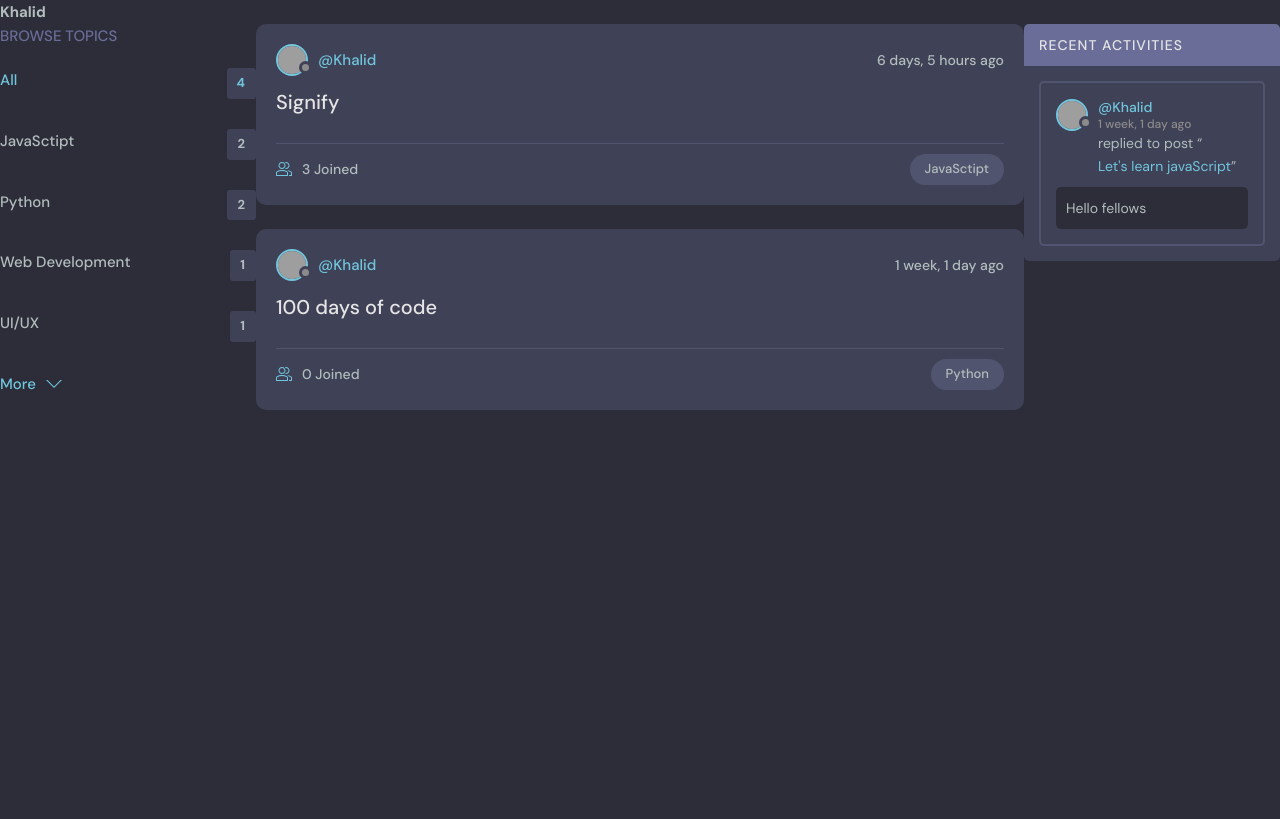
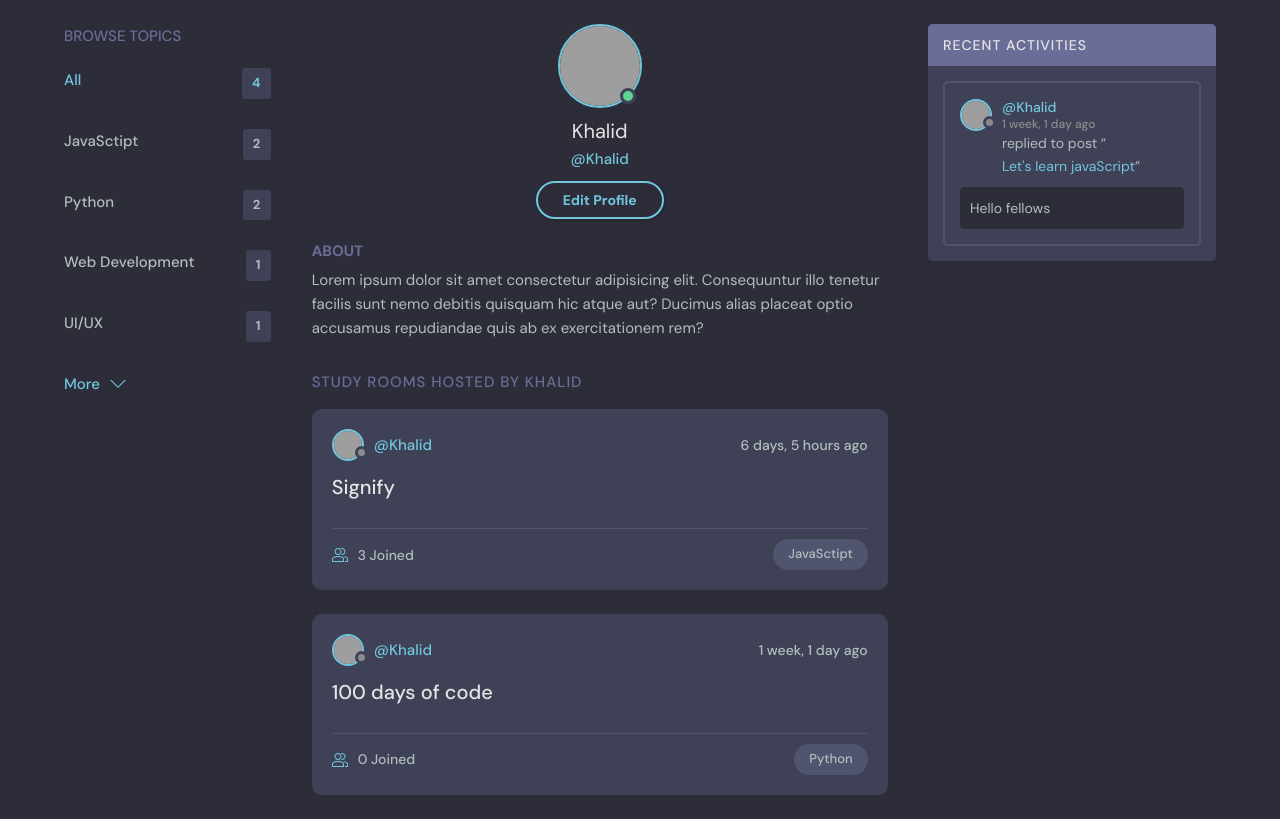
Before and after one commit to KitwanaSh/studyplace_django, a Django app: page /user-profile/2/ in a window 1280 px wide. Shown: the part 76-895 px from the top of the page. Before the commit the page ends 486 px from the top, so only its background shows below. Run offline with Django 4.2, Linux system fonts and the light colour scheme; data comes from the database, SQL or seed files in the repository; grey boxes are pictures that could not be loaded.

Commit message:
Feat: Update the profile page

```diff
--- a/base/templates/base/profile.html
+++ b/base/templates/base/profile.html
@@ -1,26 +1,48 @@
 {% extends "main.html" %}
 
 {% block content %}
+  <main class="profile-page layout layout--3">
+    <div class="container">
+      <!-- Topics Start -->
+      {% include "base/topics_component.html" %}
+      <!-- Topics End -->
 
-<style>
-    .profile-container {
-        display: grid;
-        grid-template-columns: 1fr 3fr 1fr;
-    }
-</style>
-
-<h1>{{ user.username }}</h1>
-<div class="profile-container">
-    <div>
-        {% include "base/topics_component.html" %}
+      <!-- Room List Start -->
+      <div class="roomList">
+        <div class="profile">
+          <div class="profile__avatar">
+            <div class="avatar avatar--large active">
+              <img src="https://randomuser.me/api/portraits/men/11.jpg" />
+            </div>
+          </div>
+          <div class="profile__info">
+            <h3>{{user.username}}</h3>
+            <p>@{{user.username}}</p>
+            <a href="{% url 'user-profile' request.user.id %}" class="btn btn--main btn--pill">Edit Profile</a>
+          </div>
+          <div class="profile__about">
+            <h3>About</h3>
+            <p>
+              Lorem ipsum dolor sit amet consectetur adipisicing elit. Consequuntur illo tenetur
+              facilis sunt nemo debitis quisquam hic atque aut? Ducimus alias placeat optio
+              accusamus repudiandae quis ab ex exercitationem rem?
+            </p>
+          </div>
         </div>
 
+        <div class="roomList__header">
           <div>
+            <h2>Study Rooms Hosted by {{user.username}}</a>
+            </h2>
+          </div>
+        </div>
         {% include "base/feed_component.html" %}
       </div>
+      <!-- Room List End -->
 
-    <div>
+      <!-- Activities Start -->
       {% include "base/activity_component.html" %}
+      <!-- Activities End -->
     </div>
-</div>
-{% endblock content%}
+  </main>
+{% endblock %}
```
Lines whose indentation alone changed are shown as unchanged.
